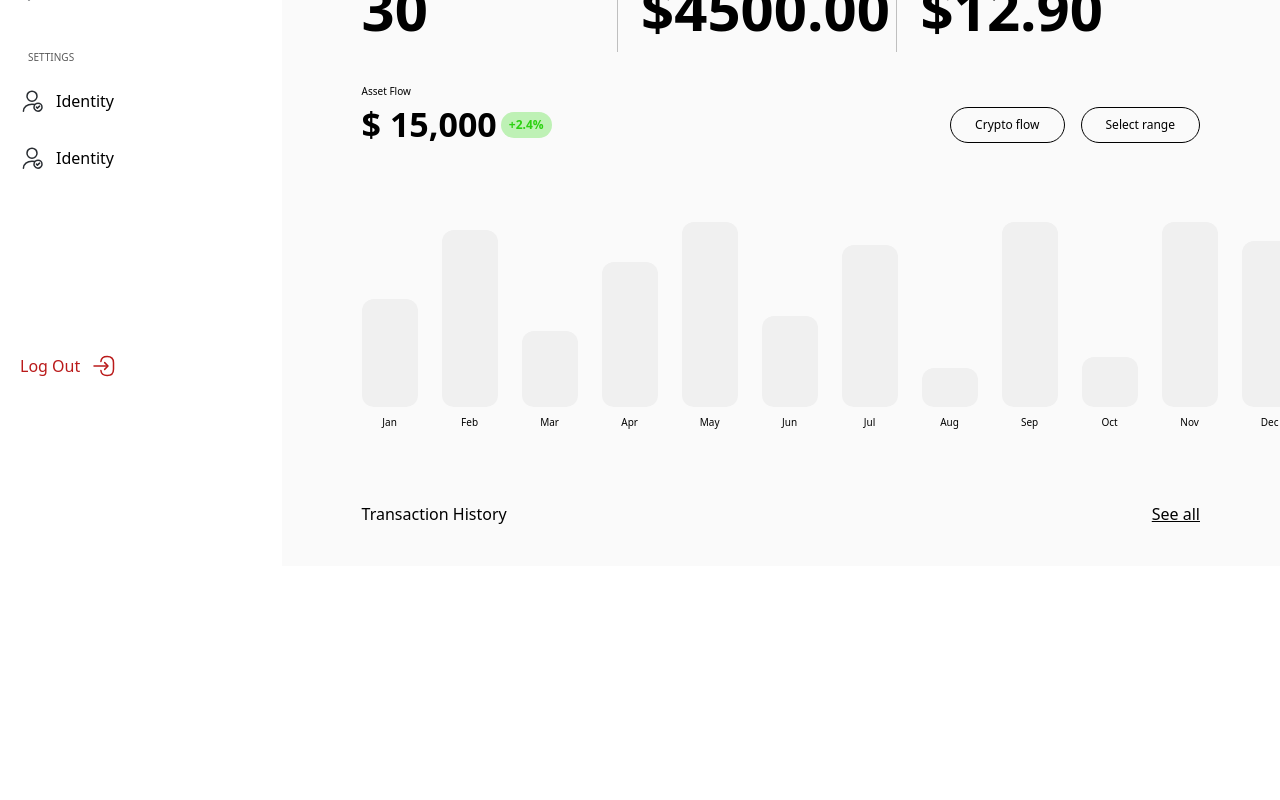
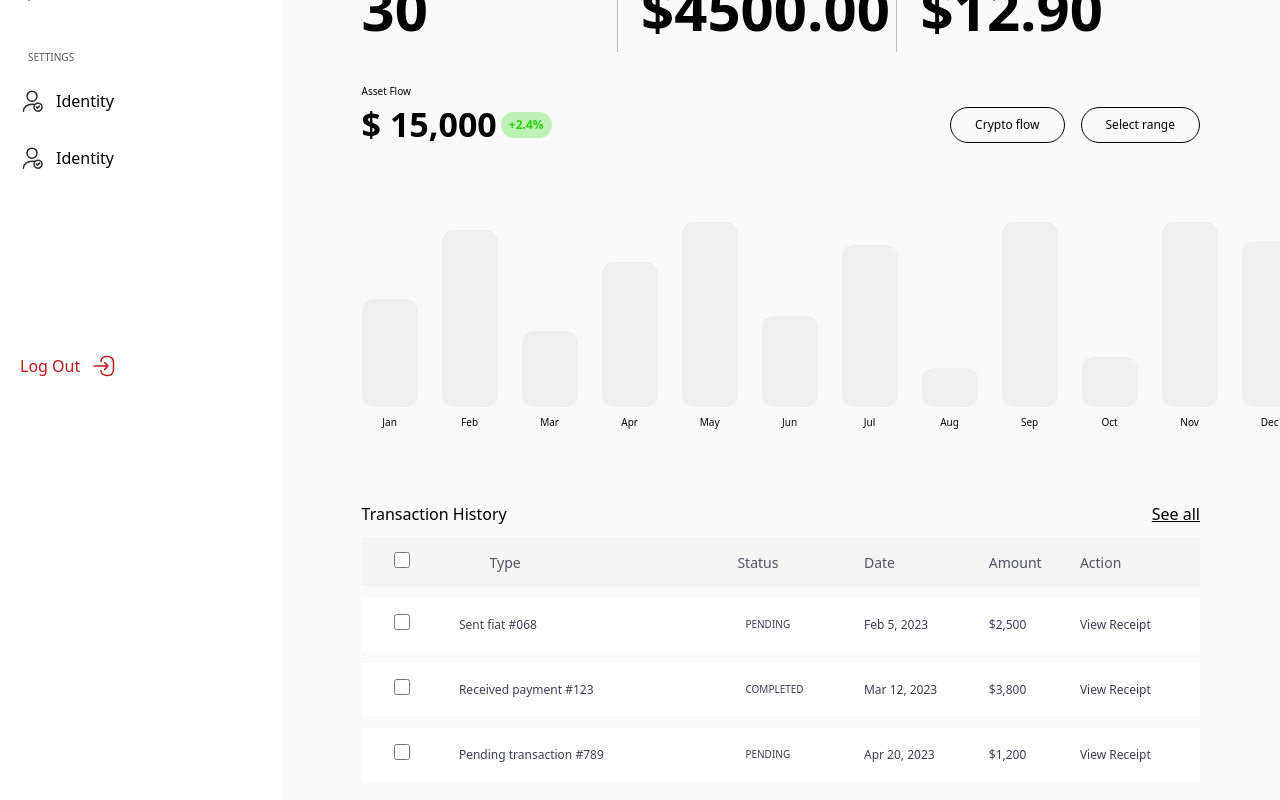
Before and after one commit to qoinpalhq/Qoinpal-beta, a React (Vite) app: page /dashboard in a window 1280 px wide. Shown: the part 358-1158 px from the top of the page. Before the commit the page ends 924 px from the top, so only its background shows below. Built offline with nearby package versions, Linux system fonts and the light colour scheme.

Commit message:
Added transaction history table

```diff
--- /dev/null
+++ b/src/components/Badges/StatusBadge.tsx
@@ -0,0 +1,39 @@
+import React from "react";
+
+interface StatusBadgeProps {
+  status: string;
+}
+const StatusBadge: React.FC<StatusBadgeProps> = ({ status }) => {
+     const getBackgroundColor = () => {
+       switch (status.toLowerCase()) {
+         case "completed":
+           return "success-50";
+         case "pending":
+           return "secondary-50";
+         default:
+           return "gray";
+       }
+     };
+          const getTextColor = () => {
+            switch (status.toLowerCase()) {
+              case "completed":
+                return "success-800";
+              case "pending":
+                return "secondary-800";
+              default:
+                return "black";
+            }
+
+          };
+  return (
+    <div>
+      <p
+        className={`uppercase bg-${getBackgroundColor()} text-${getTextColor()} rounded-md px-2 py-0.5 w-fit text-xs`}
+      >
+        {status}
+      </p>
+    </div>
+  );
+};
+
+export default StatusBadge;
--- a/src/components/Dashboard/Headers/Header.tsx
+++ b/src/components/Dashboard/Headers/Header.tsx
@@ -8,7 +8,7 @@ const Header:React.FC <HeaderProps> = ({type}) => {
   return (
     <header className="md:h-[10vh] md:bg-white md:w-full md:flex md:justify-center md:items-center">
       {type === "notification" &&
-      <div className=" ml-auto pr-5 ">
+      <div className=" ml-auto pr-20 ">
         <div className="bg-white p-3 drop-shadow-lg rounded-full">
           <img src={notificationIcon} alt="notificationIcon"/>
         </div>
--- a/src/components/Dashboard/Statistics/SummaryStatistics.tsx
+++ b/src/components/Dashboard/Statistics/SummaryStatistics.tsx
@@ -35,7 +35,7 @@ const SummaryStatistics: React.FC<SummaryStatisticsProps> = ({statistics}) => {
             <p className="font-bold text-xl">{value}</p>
 
             {index !== statistics.length - 1 && (
-              <div className="absolute right-6 h-full w-[0.5px] top-0 right-0 bg-[#BFBFBF]" />
+              <div className="absolute right-6 h-full w-[0.5px] top-0 bg-[#BFBFBF]" />
             )}
           </div>
         );
--- /dev/null
+++ b/src/components/Dashboard/Tables/TransactionHistoryTable.tsx
@@ -0,0 +1,76 @@
+import React from 'react';
+import StatusBadge from '../../Badges/StatusBadge';
+import { Link } from 'react-router-dom';
+
+interface TransactionHistoryProps {
+  transactionHistory: Array<{
+    id: string,
+    description: string,
+    status: string,
+    date:string,
+    amount:string,
+    receiptLink:string
+  }>;
+}
+
+const TransactionHistoryTable:React.FC<TransactionHistoryProps> = ({transactionHistory}) => {
+  return (
+    <table className="w-full table-auto border-separate border-spacing-y-3">
+      <thead className=" bg-neutral-3">
+        <tr className="text-gray-600 border-b text-left ">
+          <th className="pl-8 py-3 items-center" colSpan={2}>
+            <input
+              type="checkbox"
+              name=""
+              id="checkboxAll"
+              className="mr-20 mx-auto justify-center w-4 h-4"
+            />
+            <span className="text-[14px] font-light">Type</span>
+          </th>
+          <th className="py-3 text-[14px] font-light ">Status</th>
+          <th className="py-3 text-[14px] font-light">Date</th>
+          <th className="py-3 text-[14px] font-light">Amount</th>
+          <th className="py-3 text-[14px] font-light">Action</th>
+        </tr>
+      </thead>
+      <tbody className="text-sm font-medium">
+        {transactionHistory?.map(
+          ({ id, description, status, date, amount, receiptLink }) => {
+            return (
+
+              <tr
+                key={id}
+                className="py-10 cursor-pointer bg-white text-gray-700 my-4 text-left"
+                id={id}
+              >
+                <td className="py-4 justify-center mx-auto pl-8">
+                  <input
+                    type="checkbox"
+                    name=""
+                    id="checkbox1"
+                    className="peer/draft mx-auto justify-center w-4 h-4"
+                  />
+                </td>
+
+                <td className="px-4 py-4">{description}</td>
+                <td>
+                  <StatusBadge status={status} />
+                </td>
+                <td>{date}</td>
+                <td>{amount}</td>
+                <td>
+                  <Link to={receiptLink}>View Receipt</Link>
+                </td>
+              </tr>
+            );
+
+
+          }
+        )}
+
+      </tbody>
+    </table>
+  );
+}
+
+export default TransactionHistoryTable
--- /dev/null
+++ b/src/components/Dashboard/Tables/transactionsData.js
@@ -0,0 +1,27 @@
+const transactionsData = [
+  {
+    id: "row1",
+    description: "Sent fiat #068",
+    status: "pending",
+    date: "Feb 5, 2023",
+    amount: "$2,500",
+    receiptLink: "View Receipt",
+  },
+  {
+    id: "row2",
+    description: "Received payment #123",
+    status: "completed",
+    date: "Mar 12, 2023",
+    amount: "$3,800",
+    receiptLink: "View Receipt",
+  },
+  {
+    id: "row3",
+    description: "Pending transaction #789",
+    status: "pending",
+    date: "Apr 20, 2023",
+    amount: "$1,200",
+    receiptLink: "View Receipt",
+  },
+];
+export {transactionsData};
--- a/src/pages/Dashboard/DashboardPage.tsx
+++ b/src/pages/Dashboard/DashboardPage.tsx
@@ -1,11 +1,12 @@
-import { CustomButton } from "../../components"
-import VerificationBanner from "../../components/Banners/VerificationBanner"
+import { CustomButton } from "../../components";
+import VerificationBanner from "../../components/Banners/VerificationBanner";
 import AssetFlowGraph from "../../components/Dashboard/Graphs/AssetFlowGraph";
 import SummaryStatistics from "../../components/Dashboard/Statistics/SummaryStatistics";
-import DashboardLayout from "../../components/Layouts/DashboardLayout"
-import {graphData} from "../../components/Dashboard/Graphs/Data";
-import {statistics} from "../../components/Dashboard/dashboardData";
-
+import DashboardLayout from "../../components/Layouts/DashboardLayout";
+import { graphData } from "../../components/Dashboard/Graphs/Data";
+import { statistics } from "../../components/Dashboard/Statistics/dashboardData";
+import TransactionHistoryTable from "../../components/Dashboard/Tables/TransactionHistoryTable";
+import {transactionsData} from "../../components/Dashboard/Tables/transactionsData";
 
 
 const DashboardPage = () => {
@@ -28,20 +29,23 @@ const DashboardPage = () => {
         </section>
         <section className="pt-section-padding">
           <h3>Summary</h3>
-          <SummaryStatistics statistics={statistics}/>
+          <SummaryStatistics statistics={statistics} />
         </section>
         <section className="pt-section-padding">
           <p className=" text-xs">Asset Flow</p>
           <div className="flex justify-between items-center">
             <p className="text-[34px] flex items-center font-bold">
-              $ 15,000 <span className="text-sm text-success bg-success-100 mx-1 px-2 py-1 rounded-full">+2.4%</span>
+              $ 15,000{" "}
+              <span className="text-sm text-success bg-success-100 mx-1 px-2 py-1 rounded-full">
+                +2.4%
+              </span>
             </p>
             <div className="flex gap-4">
               <CustomButton>Crypto flow</CustomButton>
               <CustomButton>Select range</CustomButton>
             </div>
           </div>
-          <AssetFlowGraph graphData={graphData}/>
+          <AssetFlowGraph graphData={graphData} />
         </section>
         <section className="pt-section-padding">
           <div className="flex justify-between">
@@ -49,9 +53,12 @@ const DashboardPage = () => {
             <a className="underline">See all</a>
           </div>
         </section>
+        <section>
+          <TransactionHistoryTable transactionHistory={transactionsData} />
+        </section>
       </main>
     </DashboardLayout>
   );
-}
+};
 
-export default DashboardPage
+export default DashboardPage;
```
Also changed, not shown: src/components/Dashboard/Statistics/dashboardData.js (renamed from src/components/Dashboard/dashboardData.js).
